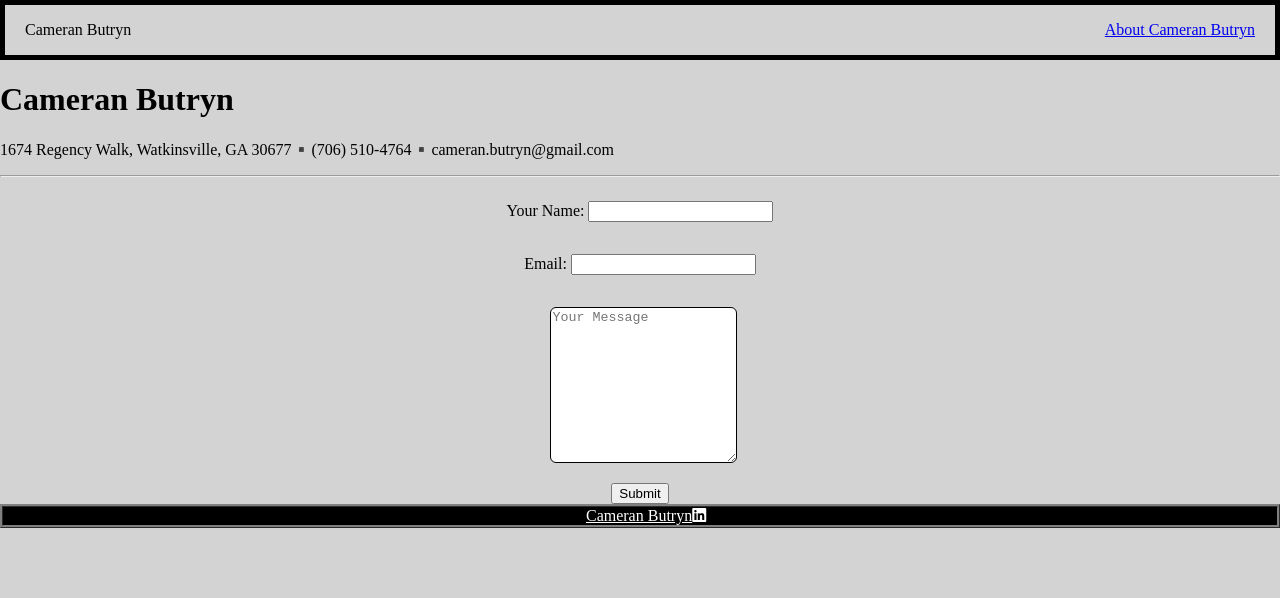
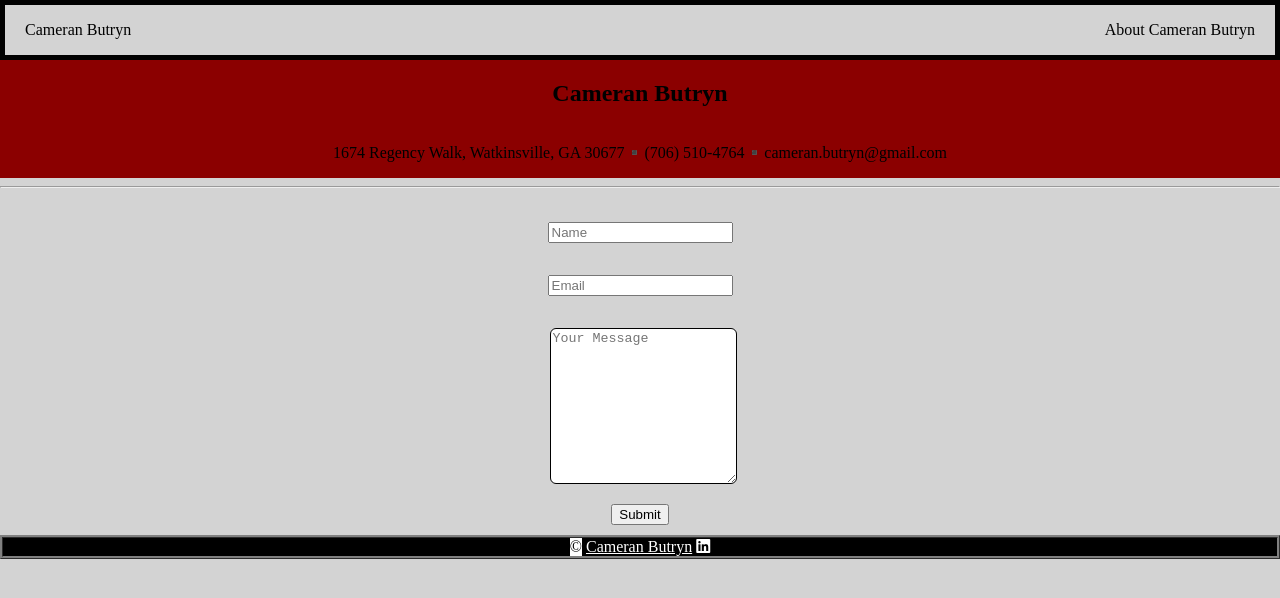
Before and after one commit to cjb27407/cjb27407.github.io, a plain HTML site: page contact.html in a window 1280 px wide. Drawn offline with Linux system fonts and the light colour scheme.

Commit message:
made changes

```diff
--- a/contact.html
+++ b/contact.html
@@ -13,20 +13,20 @@
         <p><a href="index.html">About Cameran Butryn</a></p>
     </nav>
 
-    <h1>Cameran Butryn</h1>
-    <p>1674 Regency Walk, Watkinsville, GA 30677▪️(706) 510-4764▪️cameran.butryn@gmail.com</p>
+    <section class="contact_header">
+        <h1>Cameran Butryn</h1>
+        <p>1674 Regency Walk, Watkinsville, GA 30677▪️(706) 510-4764▪️cameran.butryn@gmail.com</p>
+    </section>
 
     <hr>
 
-    <section>
+    <section class="form">
         <form class="one-col" action="https://formsubmit.co/cameran.butryn@gmail.com" method="POST">
             <p>
-                <label>Your Name:</label>
-                <input type="text" name="name" required>
+                <input type="text" placeholder="Name" name="name" required>
             </p>
             <p>
-                <label>Email:</label>
-                <input type="email" name="email" value="" required>
+                <input type="email" placeholder="Email" name="email" value="" required>
             </p>
             <p>
                 <textarea placeholder="Your Message" name="message" rows="10" required></textarea>
@@ -36,6 +36,6 @@
         </form>
     </section>
 
-    <footer>&copy;<a href="index.html">Cameran Butryn</a><a href="https://www.linkedin.com/in/cameran-butryn/"><i class="fa-brands fa-linkedin"></i></a></footer>
+    <footer><div>&copy;</div>&nbsp;<a href="index.html">Cameran Butryn</a>&nbsp<a href="https://www.linkedin.com/in/cameran-butryn/"><i class="fa-brands fa-linkedin"></i></a></footer>
   </body>
 </html>
--- a/css/style.css
+++ b/css/style.css
@@ -10,6 +10,16 @@ nav {
     display: flex;
     justify-content: space-between;
     padding: 0 20px;
+}
+
+nav a {
+    color: black;
+    text-decoration: none;
+}
+
+nav a:hover {
+    background-color: white;
+    text-decoration: underline;
 }
 
 /***********************  Footer Section   **************************/
@@ -178,6 +188,13 @@ section a:hover {
     align-items: center;
 }
 
+.contact_header {
+    display: grid;
+    grid-template-columns: 1fr;
+    text-align: center;
+    background-color: darkred;
+}
+
 input {
 
 }
@@ -187,3 +204,9 @@ textarea {
     border: 1px solid black;
     border-radius: 6px;
 }
+
+.form {
+    display: grid;
+    grid-template-columns: 1fr;
+    padding: 10px;
+}
```
Also changed, not shown: index.html (+1 -1 lines).
